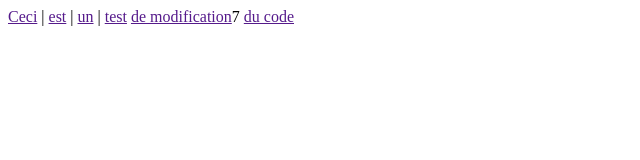
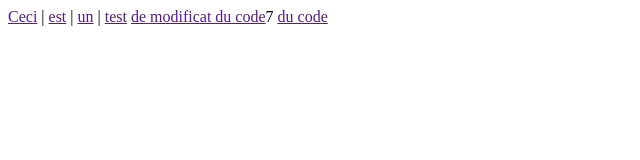
Before and after one commit to Ziirkov/Repo_TP_SQLSERVER, a plain HTML site: page index.html in a window 1280 px wide. Shown: the full height of the page, 0-640 px from the left. Drawn offline with Linux system fonts and the light colour scheme.

Commit message:
Update index.html

```diff
--- a/index.html
+++ b/index.html
@@ -9,7 +9,7 @@
 <a href="">est</a> |
 <a href="">un</a> |
 <a href="">test</a>
-<a href="">de modification</a>7
+<a href="">de modificat du code</a>7
 <a href="">du code</a>
 </nav>
 </body>
```
